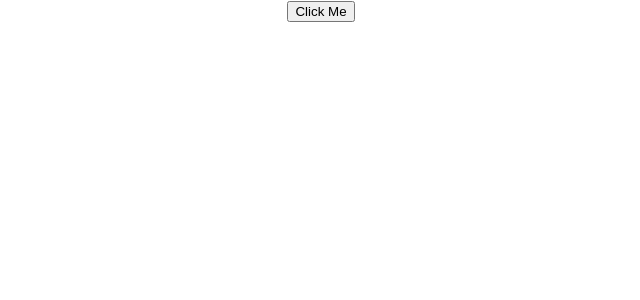
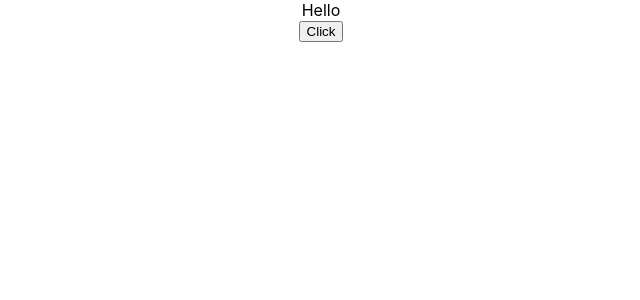
Before and after one commit to eniskastrati/reactjs-study, a React (Create React App) app in the folder reactapp/: page / in a window 1280 px wide. Shown: the top 300 px of the page, without its empty margins (319-959 px from the left). Built offline with nearby package versions, Linux system fonts and the light colour scheme.

Commit message:
#comment even binding the first 2 aporaches

```diff
--- a/reactapp/src/App.js
+++ b/reactapp/src/App.js
@@ -7,11 +7,13 @@ import Message from './components/Message'
 import Counter from './components/Counter';
 import Click from './components/Click';
 import ClassClick from './components/ClassClick';
+import EvenBind from './components/EvenBind';
 
 function App() {
   return (
     <div className="App">
-      <ClassClick />
+      <EvenBind />
+      {/* <ClassClick /> */}
       {/* <Greet name={"enis"} heroName={"Kastrati"} /> */}
       {/* <Welcome name="Enis" heroName="Spiderman" /> */}
       {/* <Click /> */}
--- /dev/null
+++ b/reactapp/src/components/EvenBind.jsx
@@ -0,0 +1,30 @@
+import React, { Component } from 'react'
+
+class EvenBind extends Component {
+
+    constructor(props) {
+      super(props)
+
+      this.state = {
+         message: "Hello"
+      }
+    }
+
+    changeMessage(){
+        this.setState({
+            message: "Goodbye"
+        })
+        console.log(this)
+    }
+  render() {
+    return (
+      <div>
+          <div>{this.state.message}</div>
+          {/* <button onClick={this.changeMessage.bind(this)}>Click</button> */}
+          <button onClick={() => this.changeMessage()}>Click</button>
+      </div>
+    )
+  }
+}
+
+export default EvenBind
```
